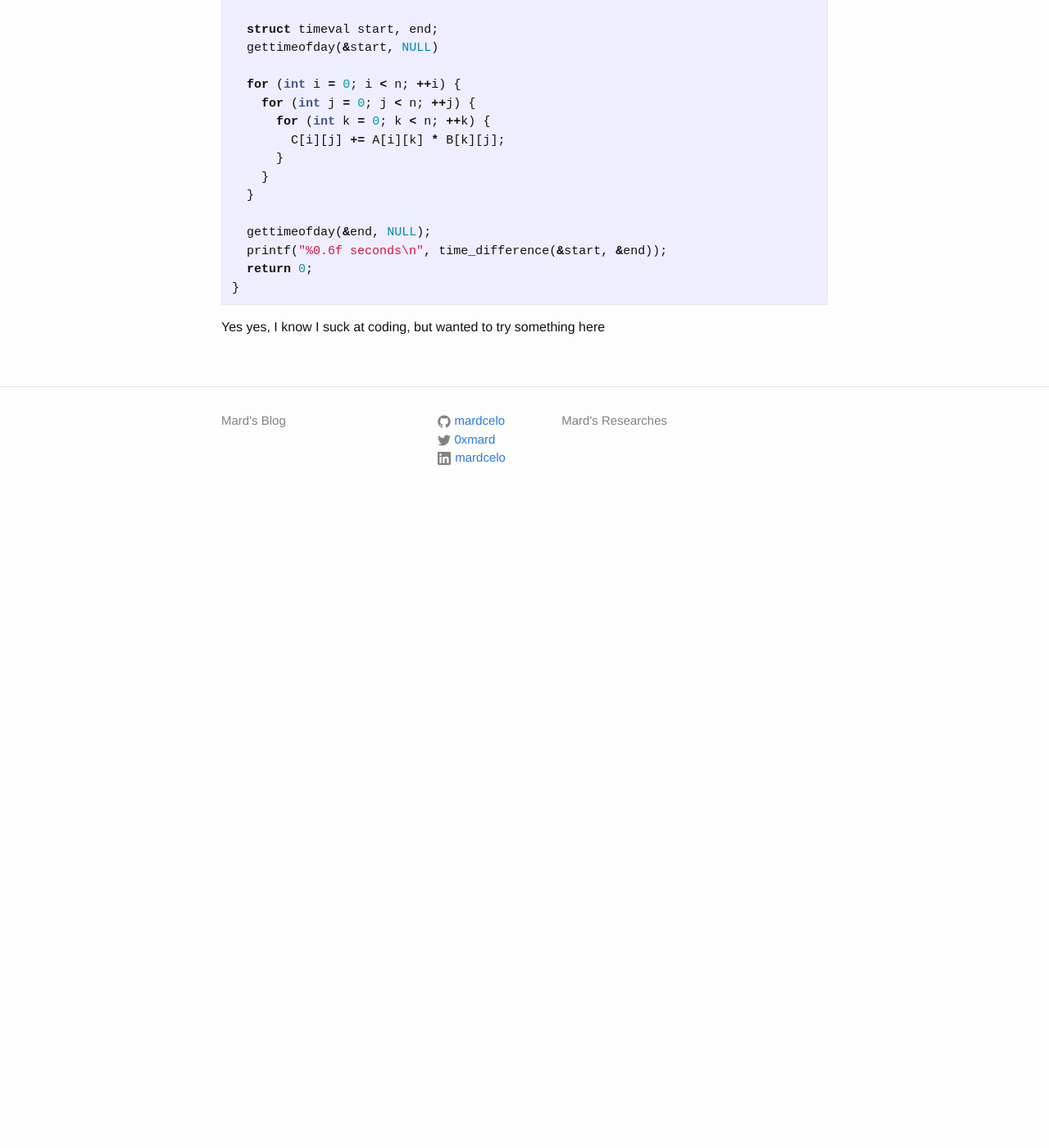
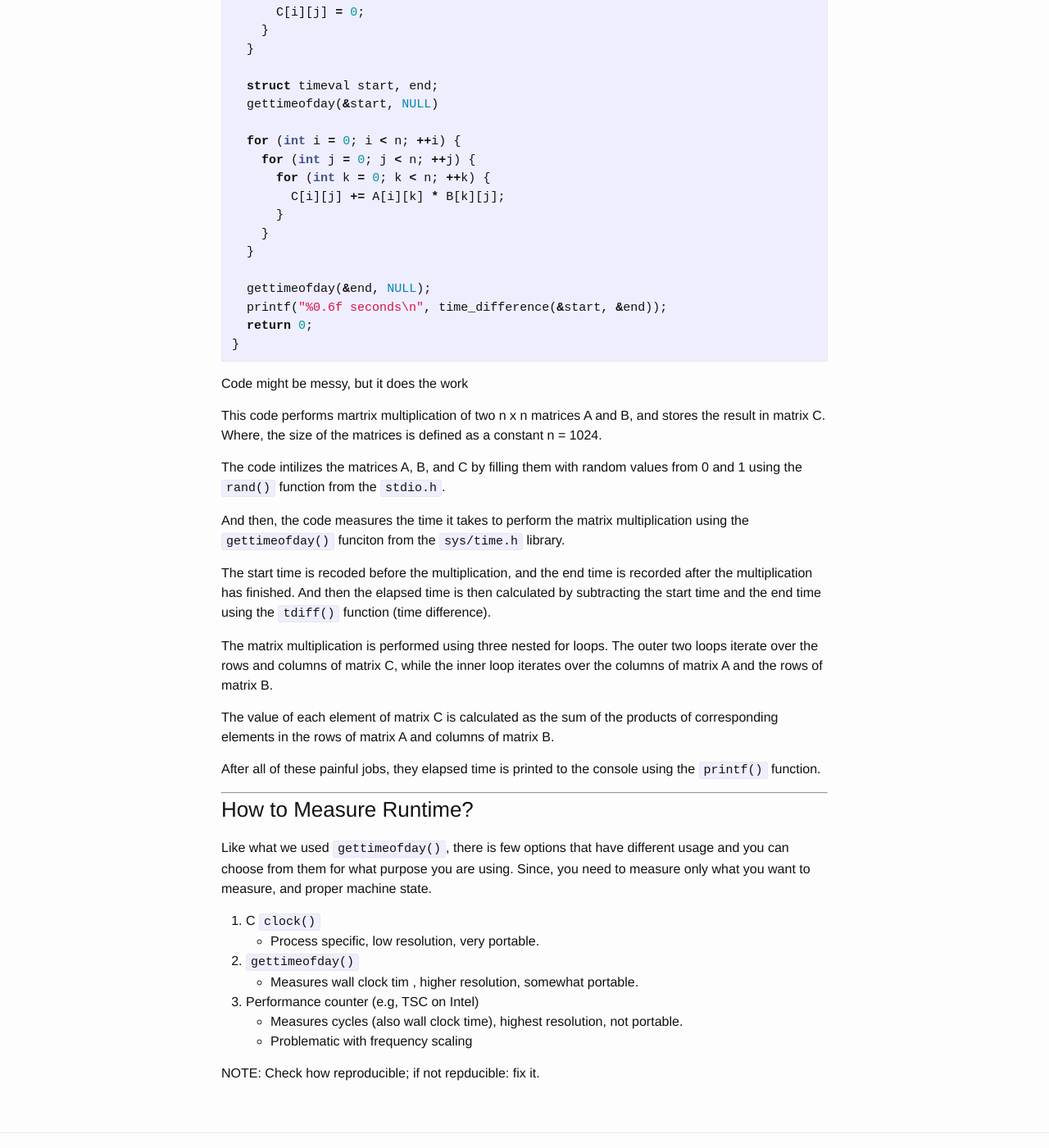
Before and after one commit to Mardcelo/mardcelo.github.io, a Jekyll site: the page built from _posts/2024-03-30-MMM-Implementation.markdown, in a window 1280 px wide and 1400 px high, scrolled down 2228 px. Shown: the whole window at 82% size. Built offline with Jekyll 4.4.1, drawn with Linux system fonts in a browser that asks for light colours; formulas are drawn with MathJax 3; before the commit the page ends 2858 px from its top, so only the background shows below that; some of the changed text lies outside the part shown.

Commit message:
Update 2024-03-30-MMM-Implementation.markdown
Update the bottom explaination of the code.

````diff
--- a/_posts/2024-03-30-MMM-Implementation.markdown
+++ b/_posts/2024-03-30-MMM-Implementation.markdown
@@ -61,8 +61,10 @@ $C_{21}$ the subscript $2$ and $1$ should represent $i$ and $j$ from the equatio
 But for the application in real life, usually $C$ = $C\+\ AB$ is implemented instead of $C$ $=\ AB$.
 
 Given that two $n$ x $n$ matrices $A$, $B$.
+
 MMM computed as $C$ = $C\+\ AB$ requires $n^3$ additions for total of $2n^3$ = $O(n^3)$ floating point operations.
-Since the matrices have size of $O(n^2)$. The reuse is given by $O({n^3 \over n^2})$, which is $O(n)$.
+
+Since, the matrices have size of $O(n^2)$. The reuse is given by $O({n^3 \over n^2})$, which is $O(n)$.
 
 ---
 
@@ -73,7 +75,7 @@ This experiment is to check the knowledge in MMM Multiplication that I have lear
 ---
 
 
-**MMM.c**
+### **MMM.c** ###
 
 ```c
 #include <stdlib.h>
@@ -117,4 +119,36 @@ int main(int argc, const char *argv[]) {
 }
 ```
 
-Yes yes, I know I suck at coding, but wanted to try something here
+Code might be messy, but it does the work
+
+This code performs martrix multiplication of two n x n matrices A and B, and stores the result in matrix C. Where, the size of the matrices is defined as a constant n = 1024.
+
+The code intilizes the matrices A, B, and C by filling them with random values from 0 and 1 using the `rand()` function from the `stdio.h`.
+
+And then, the code measures the time it takes to perform the matrix multiplication using the `gettimeofday()` funciton from the `sys/time.h` library.
+
+The start time is recoded before the multiplication, and the end time is recorded after the multiplication has finished. And then the elapsed time is then calculated by subtracting the start time and the end time using the `tdiff()` function (time difference).
+
+The matrix multiplication is performed using three nested for loops.
+The outer two loops iterate over the rows and columns of matrix C, while the inner loop iterates over the columns of matrix A and the rows of matrix B.
+
+The value of each element of matrix C is calculated as the sum of the products of corresponding elements in the rows of matrix A and columns of matrix B.
+
+After all of these painful jobs, they elapsed time is printed to the console using the `printf()` function.
+
+---
+### How to Measure Runtime?
+
+Like what we used `gettimeofday()`, there is few options that have different usage and you can choose from them for what purpose you are using. Since, you need to measure only what you want to measure, and proper machine state.
+
+1. C `clock()`
+    - Process specific, low resolution, very portable.
+
+2. `gettimeofday()`
+     - Measures wall clock tim , higher resolution, somewhat portable.
+
+3. Performance counter (e.g, TSC on Intel)
+     - Measures cycles (also wall clock time), highest resolution, not portable.
+     - Problematic with frequency scaling
+
+NOTE: Check how reproducible; if not repducible: fix it.
````
